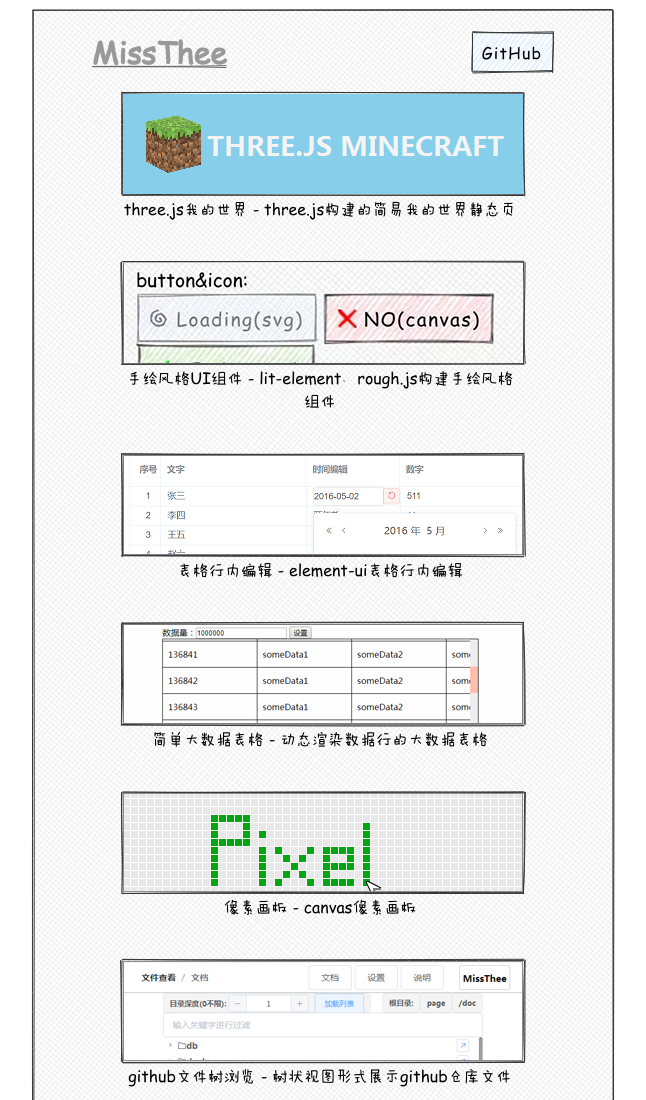
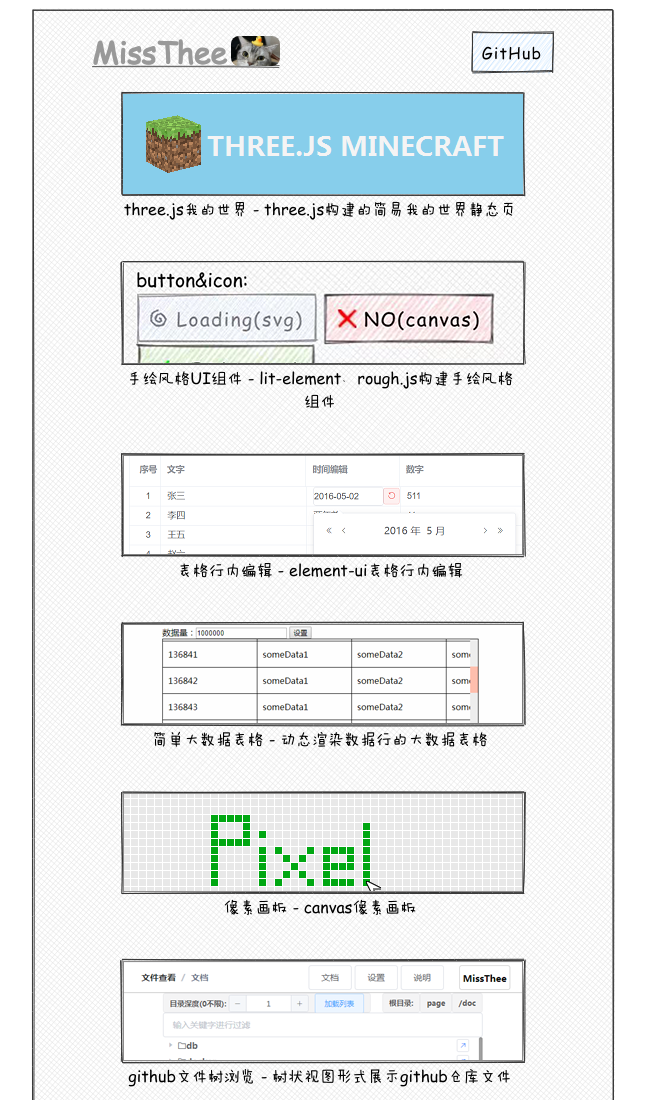
Before and after one commit to MissThee/missthee, a plain HTML site: page index.html in a window 1280 px wide. Shown: the top 1100 px of the page, without its empty margins (317-963 px from the left). Drawn offline with Linux system fonts and the light colour scheme; files whose address does not match are found by name.

Commit message:
feat: add pic

```diff
--- a/index.html
+++ b/index.html
@@ -65,7 +65,7 @@
             text-align: center;
         }
 
-        .footer .mail{
+        .footer .mail {
             display: inline-block;
             color: #aaa;
             line-height: 1.5em;
@@ -94,10 +94,18 @@
             display: inline-block;
             margin: 20px 0 0 0;
         }
-        .tip{
+
+        .header .avatar {
+            height: 30px;
+            border-radius: 8px;
+            margin-bottom: -2px;
+        }
+
+        .tip {
             font-size: 12px;
             color: #aaa;
         }
+
         /* chrome滚动条 */
         ::-webkit-scrollbar {
             width: 8px;
@@ -135,7 +143,11 @@
 <div id="main" class="main" style="">
     <hand-drawn-pad style="margin:auto;" roughops='{"fill":"#dddddd","fillStyle": "cross-hatch"}' realtimeresize>
         <div class="header">
-            <hand-drawn-anchor href="###" linecolor="#666"><h1 class="title">MissThee</h1></hand-drawn-anchor>
+            <hand-drawn-anchor href="###" linecolor="#666">
+                <h1 class="title">MissThee</h1>
+                <img src="assets/img/avatar.jpg" alt="avatar" class="avatar"/>
+
+            </hand-drawn-anchor>
             <div class="github">
                 <a href="https://github.com/MissThee" target="_blank">
                     <hand-drawn-button roughops='{"fill":"#409EFF","fillWeight":"0.1"}'>GitHub</hand-drawn-button>
@@ -197,18 +209,6 @@
     ]
 
     function createCard(title, description, href, img) {
-        // <div class="item">
-        //     <a href="https://missthee.github.io/threejs-minecraft/dist/index.html" target="_blank">
-        //         <hand-drawn-pad class="pic-pad">
-        //             <img src="assets/img/THREE.JS MINECRAFT.png" alt="">
-        //         </hand-drawn-pad>
-        //         <div>
-        //             <span>three.js我的世界</span>
-        //             <span> - </span>
-        //             <span> – three.js构建的简易我的世界静态页</span>
-        //         </div>
-        //     </a>
-        // </div>
         const itemEl = document.createElement('div')
         itemEl.style.display = 'inline-block'
         itemEl.style.verticalAlign = 'top'
@@ -233,10 +233,11 @@
         const descriptionEl = document.createElement('span')
         descriptionEl.innerText = description
 
-        itemEl.append(anchorEl)
-        anchorEl.append(picPadEl, textWrapperEl)
         picPadEl.append(imgEl)
         textWrapperEl.append(titleEl, splitEl, descriptionEl)
+        anchorEl.append(picPadEl, textWrapperEl)
+        itemEl.append(anchorEl)
+
         return itemEl
     }
 
@@ -253,5 +254,6 @@
 </script>
 
 
-  <script src="index.js"></script></body>
+<script src="index.js"></script>
+</body>
 </html>
```
Also changed, not shown: assets/img/avatar.jpg (added).
